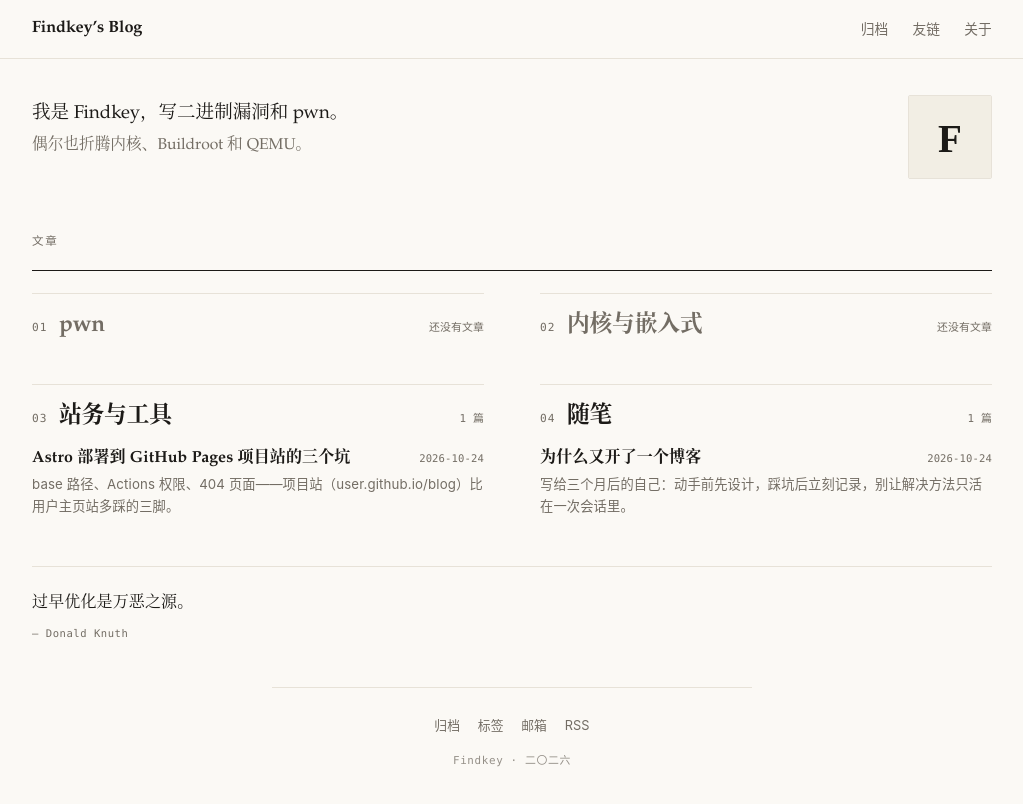
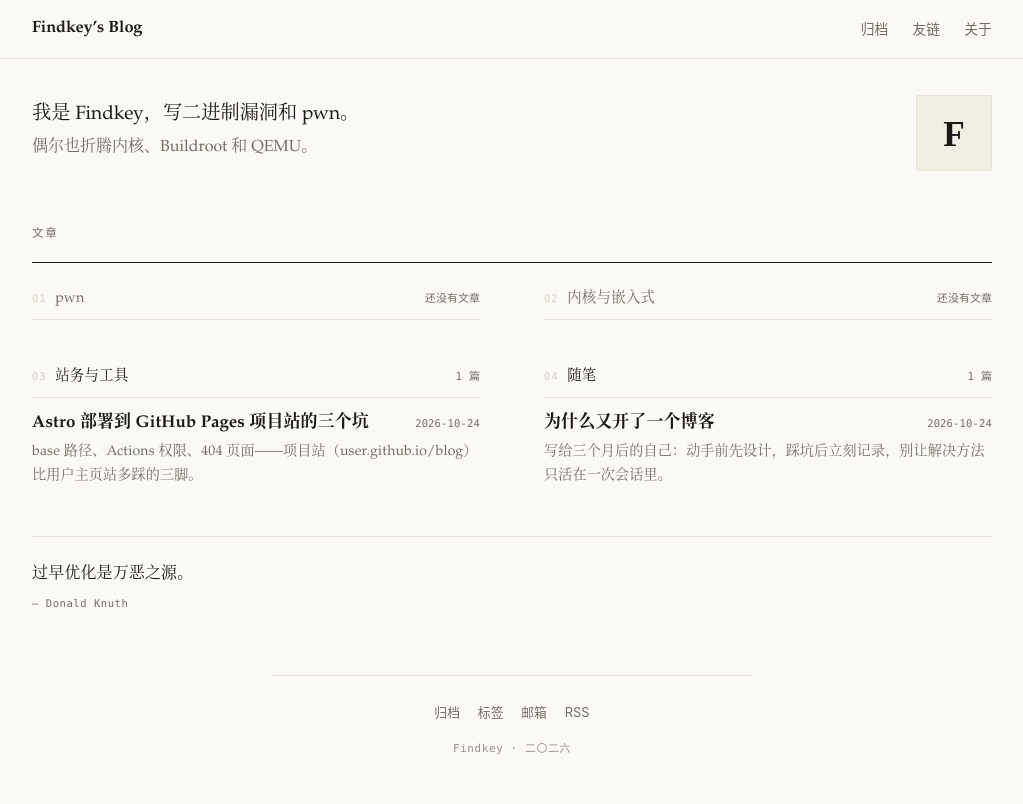
Before and after one commit to Find-key/Find-key.github.io, an Astro site: page / in a window 1280 px wide. Shown: the whole page, without its empty margins (128-1151 px from the left). Built offline with nearby package versions, Linux system fonts and the light colour scheme; Astro itself is replaced by a stand-in of ours; no server answers.

Commit message:
design(home): 调整首页排版重心
- 分组标签收小（0.9rem、muted）+ 下方一道发丝线，文章标题放大到 1.06rem 成为主角
- 文章描述改用衬线（0.88rem），和标题同族，不再像"网页说明文字"
- 去掉每个分组上方的框线，分组之间只靠留白分隔；行间距放松到 1.05rem
- 照片 84→76px

```diff
--- a/src/pages/index.astro
+++ b/src/pages/index.astro
@@ -132,20 +132,20 @@ const rows = CATEGORIES.map((category) => ({
 	.bio p {
 		margin: 0;
 		font-family: var(--font-serif);
-		font-size: 1.16rem;
-		line-height: 1.8;
+		font-size: 1.2rem;
+		line-height: 1.82;
 		letter-spacing: 0;
 		text-wrap: pretty;
 	}
 	.bio p + p {
 		color: var(--muted);
-		font-size: 0.98rem;
+		font-size: 1rem;
 	}
 	/* 小照片：方角、一圈发丝边，像贴在纸上的证件照 */
 	.photo {
 		flex: none;
-		width: 84px;
-		height: 84px;
+		width: 76px;
+		height: 76px;
 		border: 1px solid var(--line);
 		border-radius: 2px;
 	}
@@ -159,32 +159,34 @@ const rows = CATEGORIES.map((category) => ({
 	.spread {
 		display: grid;
 		grid-template-columns: 1fr 1fr;
-		column-gap: 3.5rem;
-		row-gap: 2.7rem;
-		padding-top: 1.4rem;
+		column-gap: 4rem;
+		row-gap: 2.9rem;
+		padding-top: 1.6rem;
 	}
-	.block {
-		padding-top: 1.1rem;
-		border-top: 1px solid var(--line);
-	}
+	/* 分组标签小而轻：这一页的主角是文章标题，不是分类名 */
 	.block-head {
 		display: flex;
 		align-items: baseline;
-		gap: 0.7rem;
+		gap: 0.55rem;
+		padding-bottom: 0.55rem;
+		border-bottom: 1px solid var(--line);
+	}
+	.block-head .count {
+		margin-left: auto;
 	}
 	.num {
-		color: var(--muted);
+		color: var(--line-strong);
 		font-family: var(--font-mono);
-		font-size: 0.7rem;
-		letter-spacing: 0.1em;
+		font-size: 0.66rem;
+		letter-spacing: 0.08em;
 	}
 	.name {
-		flex: 1;
+		flex: 0 1 auto;
 		margin: 0;
-		font-size: 1.42rem;
-		font-weight: 600;
-		line-height: 1.3;
-		letter-spacing: -0.005em;
+		font-size: 0.9rem;
+		font-weight: 500;
+		line-height: 1.4;
+		letter-spacing: 0.02em;
 	}
 	.name a {
 		color: var(--text);
@@ -210,9 +212,7 @@ const rows = CATEGORIES.map((category) => ({
 		list-style: none;
 	}
 	.rows li + li {
-		margin-top: 0.7rem;
-		padding-top: 0.7rem;
-		border-top: 1px solid var(--line);
+		margin-top: 1.05rem;
 	}
 	.rows a {
 		display: block;
@@ -232,9 +232,9 @@ const rows = CATEGORIES.map((category) => ({
 	.t {
 		color: var(--text);
 		font-family: var(--font-serif);
-		font-size: 1rem;
+		font-size: 1.06rem;
 		font-weight: 600;
-		line-height: 1.55;
+		line-height: 1.5;
 	}
 	.d {
 		flex: none;
@@ -245,10 +245,11 @@ const rows = CATEGORIES.map((category) => ({
 	}
 	.desc {
 		display: block;
-		margin-top: 0.2rem;
+		margin-top: 0.25rem;
 		color: var(--muted);
-		font-size: 0.83rem;
-		line-height: 1.65;
+		font-family: var(--font-serif);
+		font-size: 0.88rem;
+		line-height: 1.7;
 		text-wrap: pretty;
 	}
 	.more {
```
